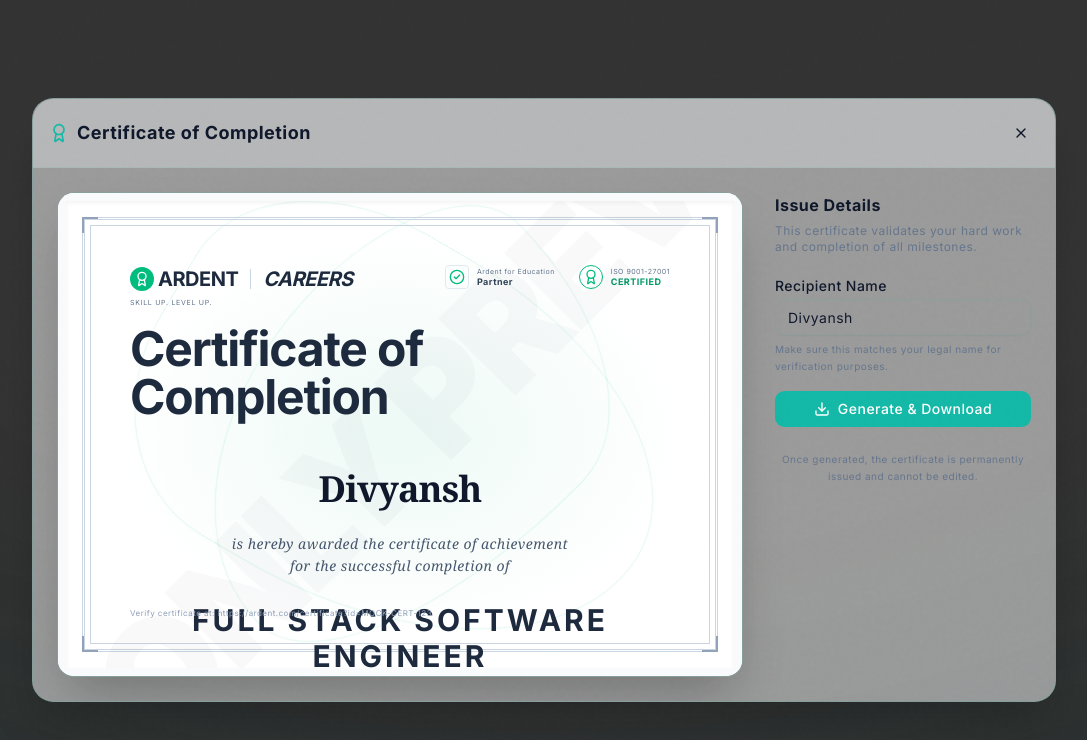
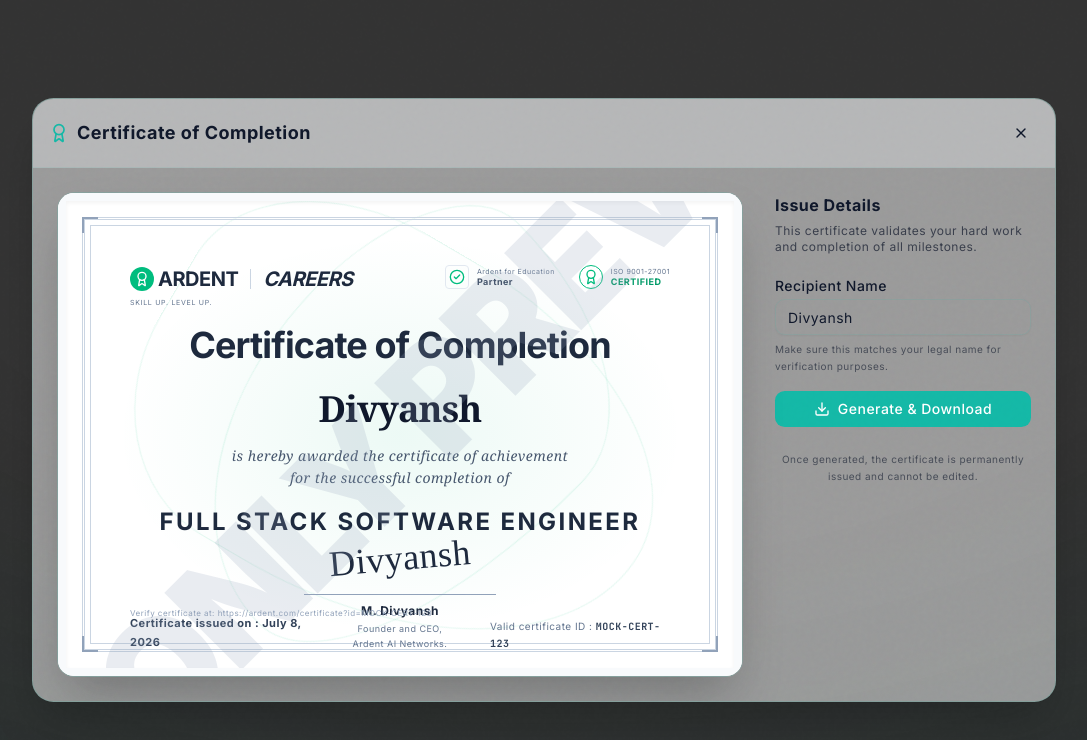
Before and after one commit to div-pandey/Ardent, a Next.js app: page /cert-preview in a window 1280 px wide. Shown: the top 740 px of the page, without its empty margins (96-1183 px from the left). Built offline with nearby package versions, Linux system fonts and the light colour scheme.

Commit message:
style(certificates): fix overflowing text and adjust watermark/side panel contrast

```diff
--- a/src/components/shared/certificate-modal.tsx
+++ b/src/components/shared/certificate-modal.tsx
@@ -178,8 +178,8 @@ export function CertificateModal({ isOpen, onClose, roadmapId, roadmapTitle, tie
                 >
                   {/* Anti-screenshot Watermark */}
                   {status !== 'issued' && (
-                    <div className="absolute inset-0 z-50 flex items-center justify-center overflow-hidden pointer-events-none mix-blend-multiply opacity-[0.03]">
-                      <div className="transform -rotate-45 text-[150px] font-black tracking-tighter whitespace-nowrap text-slate-900 uppercase">
+                    <div className="absolute inset-0 z-50 flex items-center justify-center overflow-hidden pointer-events-none">
+                      <div className="transform -rotate-45 text-[120px] md:text-[150px] font-black tracking-tighter whitespace-nowrap text-slate-400/20 uppercase mix-blend-multiply">
                         Preview Only preview only
                       </div>
                     </div>
@@ -247,20 +247,20 @@ export function CertificateModal({ isOpen, onClose, roadmapId, roadmapTitle, tie
                     </div>
 
                     {/* Middle Content */}
-                    <div className="flex flex-col items-center justify-center flex-1 w-full mt-4">
-                      <h1 className="text-3xl md:text-5xl font-bold text-slate-800 tracking-tight font-sans mb-8 md:mb-12">
+                    <div className="flex flex-col items-center justify-center flex-1 w-full mt-2 md:mt-4">
+                      <h1 className="text-2xl md:text-4xl font-bold text-slate-800 tracking-tight font-sans mb-4 md:mb-6">
                         Certificate of Completion
                       </h1>
 
-                      <h2 className="text-3xl md:text-4xl font-semibold mb-6 text-center text-slate-900 tracking-tight font-serif">
+                      <h2 className="text-2xl md:text-4xl font-semibold mb-3 md:mb-4 text-center text-slate-900 tracking-tight font-serif">
                         {recipientName || 'Your Name'}
                       </h2>
 
-                      <p className="text-xs md:text-sm text-slate-600 mb-6 text-center max-w-2xl leading-relaxed px-4 font-serif italic">
+                      <p className="text-[10px] md:text-sm text-slate-600 mb-3 md:mb-4 text-center max-w-2xl leading-relaxed px-4 font-serif italic">
                         is hereby awarded the certificate of achievement <br/> for the successful completion of
                       </p>
 
-                      <h3 className="text-xl md:text-3xl font-bold text-slate-800 text-center uppercase tracking-widest font-sans">
+                      <h3 className="text-lg md:text-2xl font-bold text-slate-800 text-center uppercase tracking-widest font-sans">
                         {roadmapTitle}
                       </h3>
                     </div>
@@ -323,8 +323,8 @@ export function CertificateModal({ isOpen, onClose, roadmapId, roadmapTitle, tie
           {/* Form Controls */}
           <div className="w-full md:w-64 space-y-6">
             <div>
-              <h4 className="font-bold mb-1">Issue Details</h4>
-              <p className="text-xs text-muted-foreground">This certificate validates your hard work and completion of all milestones.</p>
+              <h4 className="font-bold mb-1 text-foreground">Issue Details</h4>
+              <p className="text-xs text-foreground/70">This certificate validates your hard work and completion of all milestones.</p>
             </div>
 
             {status === 'issued' ? (
@@ -352,7 +352,7 @@ export function CertificateModal({ isOpen, onClose, roadmapId, roadmapTitle, tie
             ) : (
               <div className="space-y-4">
                 <div className="space-y-1.5">
-                  <Label htmlFor="cert-name">Recipient Name</Label>
+                  <Label htmlFor="cert-name" className="text-foreground">Recipient Name</Label>
                   <div className="t-input-wrap">
                     <div className="t-input">
                       <Input
@@ -364,7 +364,7 @@ export function CertificateModal({ isOpen, onClose, roadmapId, roadmapTitle, tie
                       />
                     </div>
                   </div>
-                  <p className="text-[10px] text-muted-foreground">Make sure this matches your legal name for verification purposes.</p>
+                  <p className="text-[10px] text-foreground/60">Make sure this matches your legal name for verification purposes.</p>
                 </div>
 
                 <Button
@@ -376,7 +376,7 @@ export function CertificateModal({ isOpen, onClose, roadmapId, roadmapTitle, tie
                   Generate & Download
                 </Button>
 
-                <p className="text-[10px] text-center text-muted-foreground mt-2">
+                <p className="text-[10px] text-center text-foreground/60 mt-2">
                   Once generated, the certificate is permanently issued and cannot be edited.
                 </p>
               </div>
```
